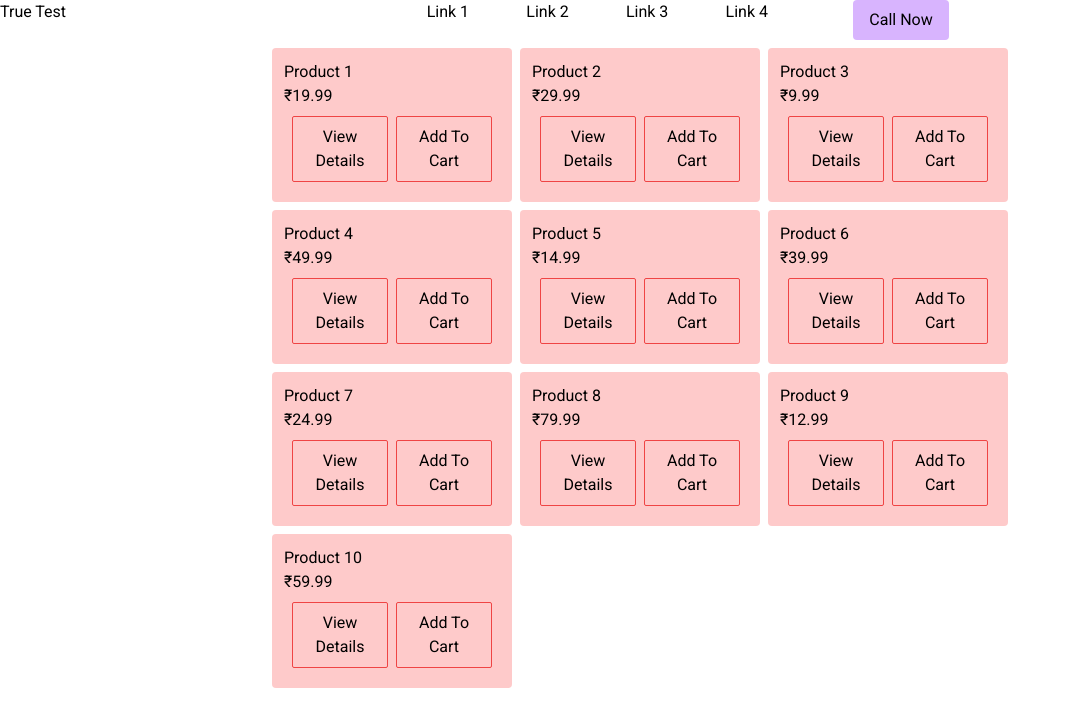
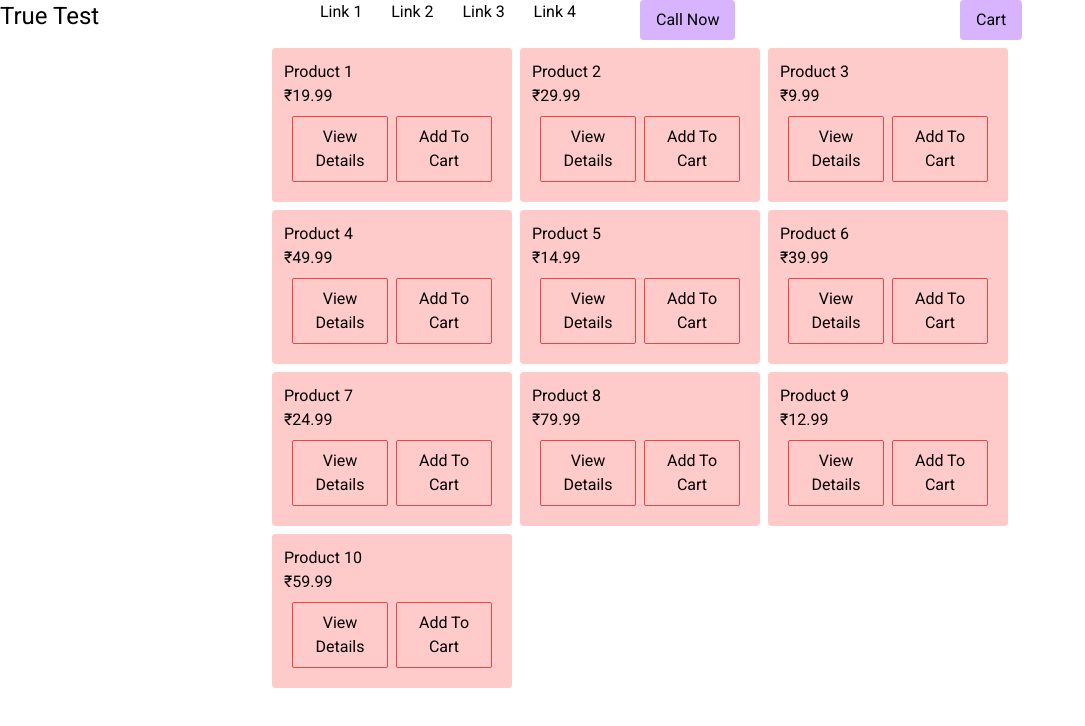
Before and after one commit to arup-basak/true-test, a Next.js app: page / in a window 1280 px wide. Shown: the top 726 px of the page, without its empty margins (0-1085 px from the left). Built offline with nearby package versions, Linux system fonts and the light colour scheme.

Commit message:
Added Navbar links

```diff
--- a/src/components/NavBar.tsx
+++ b/src/components/NavBar.tsx
@@ -1,9 +1,12 @@
 import React from 'react'
+import Link from 'next/link'
 
 const NavBar = () => {
     return (
-        <div className='grid grid-cols-3'>
-            <h1>True Test</h1>
+        <div className='grid grid-cols-4'>
+            <Link href="/">
+                <h1 className='text-2xl'>True Test</h1>
+            </Link>
             <div className='flex justify-between w-4/5'>
                 <div>Link 1</div>
                 <div>Link 2</div>
@@ -11,6 +14,9 @@ const NavBar = () => {
                 <div>Link 4</div>
             </div>
             <button className='p-2 px-4 bg-purple-300 rounded w-fit'>Call Now</button>
+            <Link href="/cart">
+                <button className='p-2 px-4 bg-purple-300 rounded w-fit'>Cart</button>
+            </Link>
         </div>
     )
 }
```
